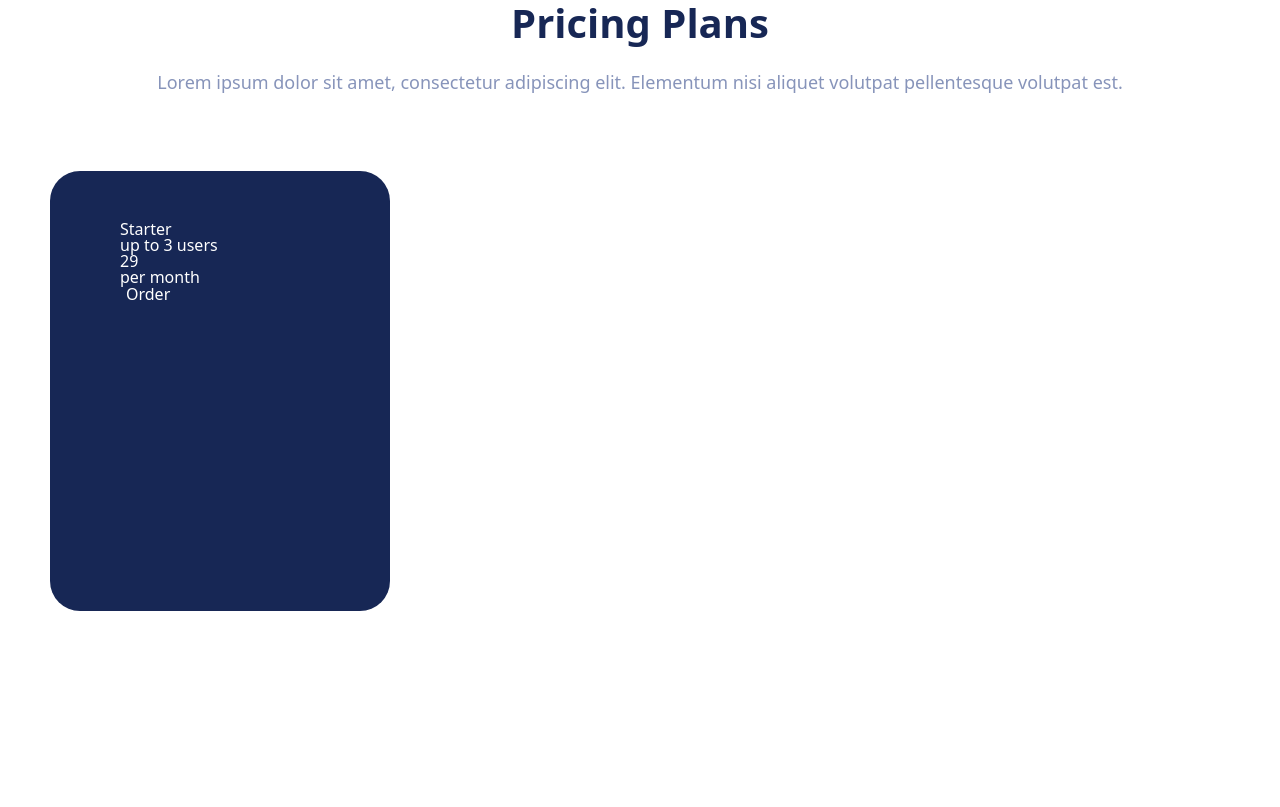
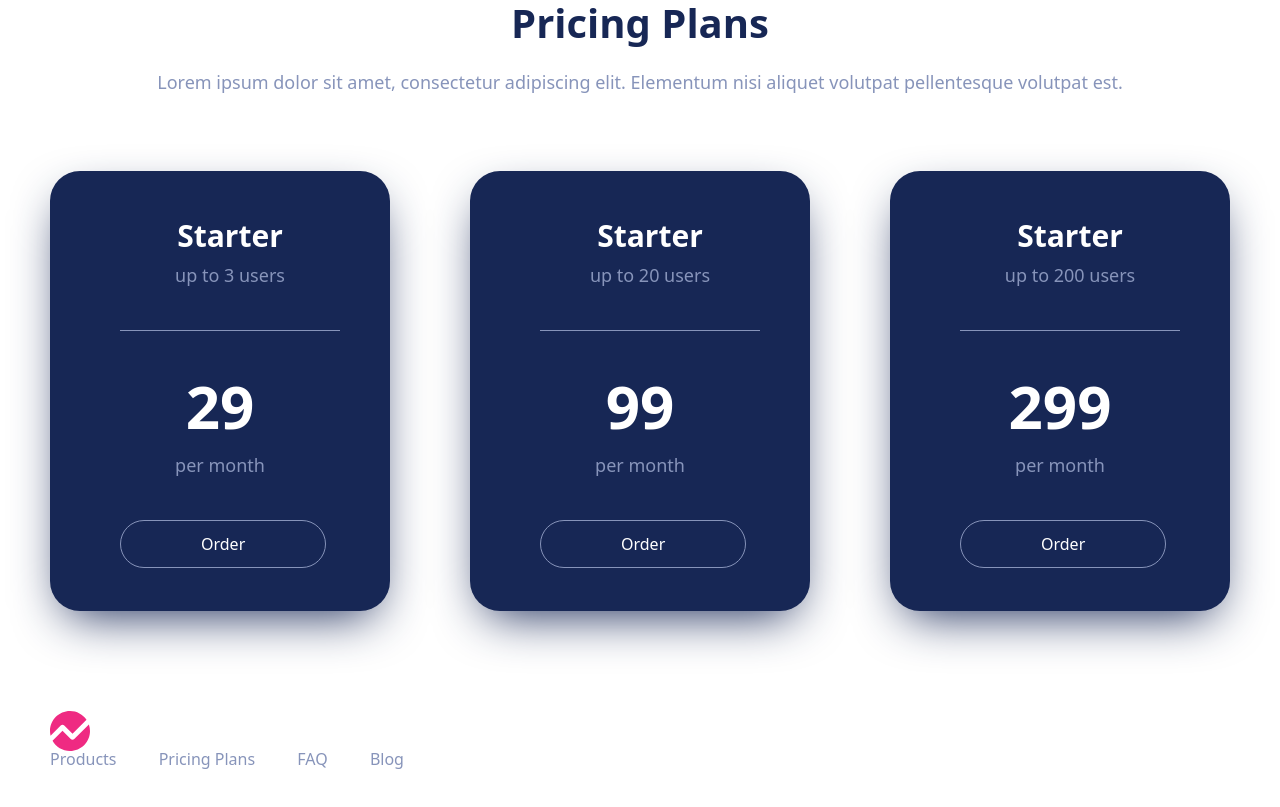
Before and after one commit to bonox2/Analytics, a plain HTML site: page index.html in a window 1280 px wide. Shown: the part 3249-4056 px from the top of the page. Drawn offline with Linux system fonts and the light colour scheme; a web font is replaced by a local one.

Commit message:
pricing plan end

```diff
--- a/css/style.css
+++ b/css/style.css
@@ -333,28 +333,81 @@ button{
 .plan-main{
   display: flex;
   justify-content: space-between;
+  margin-bottom: 100px;
 }
 .plan-section{
   width: 340px;
   height: 440px;
   padding: 50px 70px 70px 70px;
   background: var(--theme-color-1);
-  box-shadow: 0 18px 50px -15px rgba(25, 42, 89,);
+  box-shadow: 0 18px 50px -15px var(--theme-color-1);
   border-radius: 30px;
   color: var(--color-1);
+  text-align: center;
+  transition: .3s;
 }
+.plan-section-top{
+  width: 220px;
+  border-bottom: 1px solid var(--color);
+  margin-bottom: 30px;
+}
+.plan-section-title{
+  font-size: 30px;
+  font-weight: 700;
+  margin-bottom: 10px;
+}
+.plan-under-txt{
+  font-size: 18px;
+  line-height: 1.6;
+  margin-bottom: 40px;
+  color:var(--color);
+}
+.price{
+  font-size: 60px;
+  font-weight: 700;
+  line-height: 1.5;
+}
+.plan-section-btn{
+  padding: 15px 80px;
+  border: 1px solid var(--color);
+  border-radius: 68px;
+  transition: .3s;
+}
+.plan-section-btn:hover{
+  background-color: var(--theme-color-2);
+  color: var(--color-1);
+}
+.plan-section:hover{
+  background-color: var(--color-1);
+  color: var(--theme-color-1);
+}
+/* plan end */
+/* footer start */
 
-
-
-
-
-
-
-
-
-/* plan end */
-
-
+.navbar-footer{
+  display: flex;
+  justify-content: space-between;
+  align-items: center;
+  color: var(--color)
+}
+.navbar-footer{
+  display: flex;
+  justify-content: space-between;
+  width: 30%;
+}
+.logo-footer{
+  display: flex;
+  align-items: center;
+  font-size: 20px;
+  text-transform: uppercase;
+  font-weight: 700;
+  width: 16%;
+  color: var(--color-1);
+  margin-right: 95px;
+}
+.logofooter>img{
+  margin-right: 13px;
+}
 
 
 
--- a/index.html
+++ b/index.html
@@ -118,15 +118,64 @@
         </div>
         <div class="plan-main">
           <div class="plan-section">
-            <h4 class="plan-section-title">Starter</h4>
+            <div class="plan-section-top">
+              <h4 class="plan-section-title">Starter</h4>
               <p class="plan-under-txt">up to 3 users</p>
+            </div>
             <div class="price">29</div>
+            <p class="plan-under-txt">per month</p>
+            <button class="plan-section-btn">Order</button>
+          </div>
+          <div class="plan-section">
+            <div class="plan-section-top">
+              <h4 class="plan-section-title">Starter</h4>
+              <p class="plan-under-txt">up to 20 users</p>
+            </div>
+            <div class="price">99</div>
+            <p class="plan-under-txt">per month</p>
+            <button class="plan-section-btn">Order</button>
+          </div>
+          <div class="plan-section">
+            <div class="plan-section-top">
+              <h4 class="plan-section-title">Starter</h4>
+              <p class="plan-under-txt">up to 200 users</p>
+            </div>
+            <div class="price">299</div>
             <p class="plan-under-txt">per month</p>
             <button class="plan-section-btn">Order</button>
           </div>
         </div>
       </div>
     </section>
+    <footer class="footer">
+      <div class="container">
+        <nav class="nav-footer">
+          <a class="logo" href="index.html">
+            <img loading="lazy" src="./img/logo.svg" alt="logo" width="40px" height="40px" />
+            Analytics
+          </a>
+            <ul class="navbar-footer">
+              <li>
+                <a href="#Products">Products</a>
+              </li>
+              <li>
+                <a href="#Pricing">Pricing Plans</a>
+              </li>
+              <li>
+                <a href="#FAQ">FAQ</a>
+              </li>
+              <li>
+                <a href="#Blog">Blog</a>
+              </li>
+            </ul>
+            <div class="footer-icons">
+              <button class="icon-footer"></button>
+              <button class="icon-footer"></button>
+              <button class="icon-footer"></button>
+            </div>
+        </nav>
+      </div>
+    </footer>
 
 
 
```
